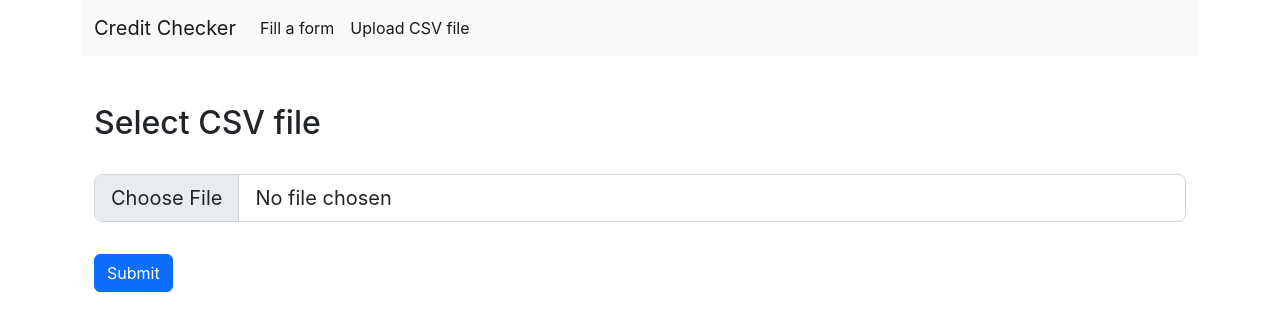
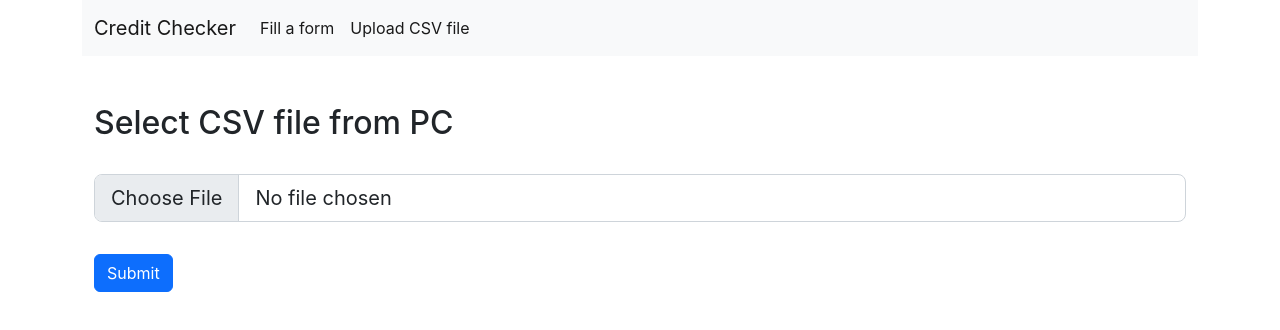
Before and after one commit to bodheprathamesh/BE-Project---1, a React (Create React App) app in the folder Frontend/: page /upload-csv-file in a window 1280 px wide. Shown: the top 330 px of the page. Built offline with nearby package versions, Linux system fonts and the light colour scheme.

Commit message:
csv input changes

```diff
--- a/Frontend/src/components/Csv.js
+++ b/Frontend/src/components/Csv.js
@@ -6,7 +6,7 @@ export default function Csv() {
       <div className='container my-5'>
         <form action="">
           <div className="container">
-            <label for="formFileLg" class="form-label"><h2 className='choose-title'>Select CSV file</h2></label>
+            <label for="formFileLg" class="form-label"><h2 className='choose-title'>Select CSV file from PC</h2></label>
             <input class="form-control form-control-lg my-3" id="formFileLg" type="file" accept=".csv" required/>
             <button type="submit" class="btn btn-primary my-3">Submit</button>
           </div>
```
